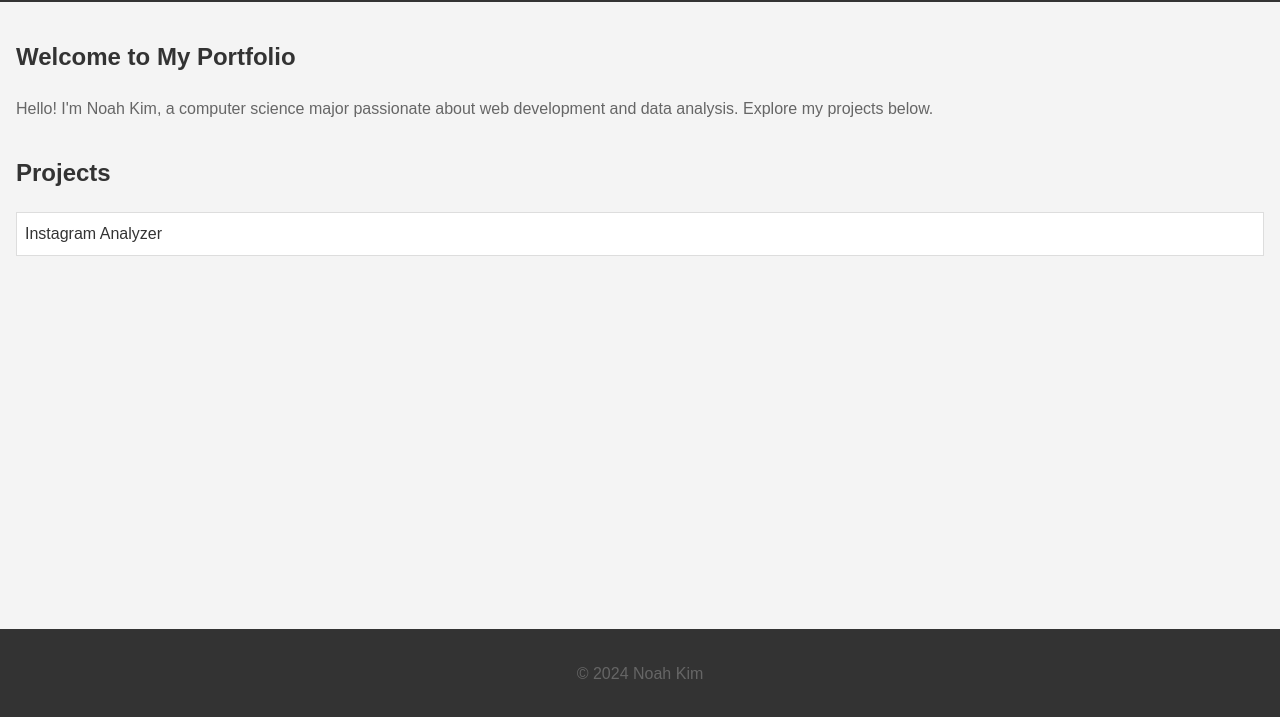
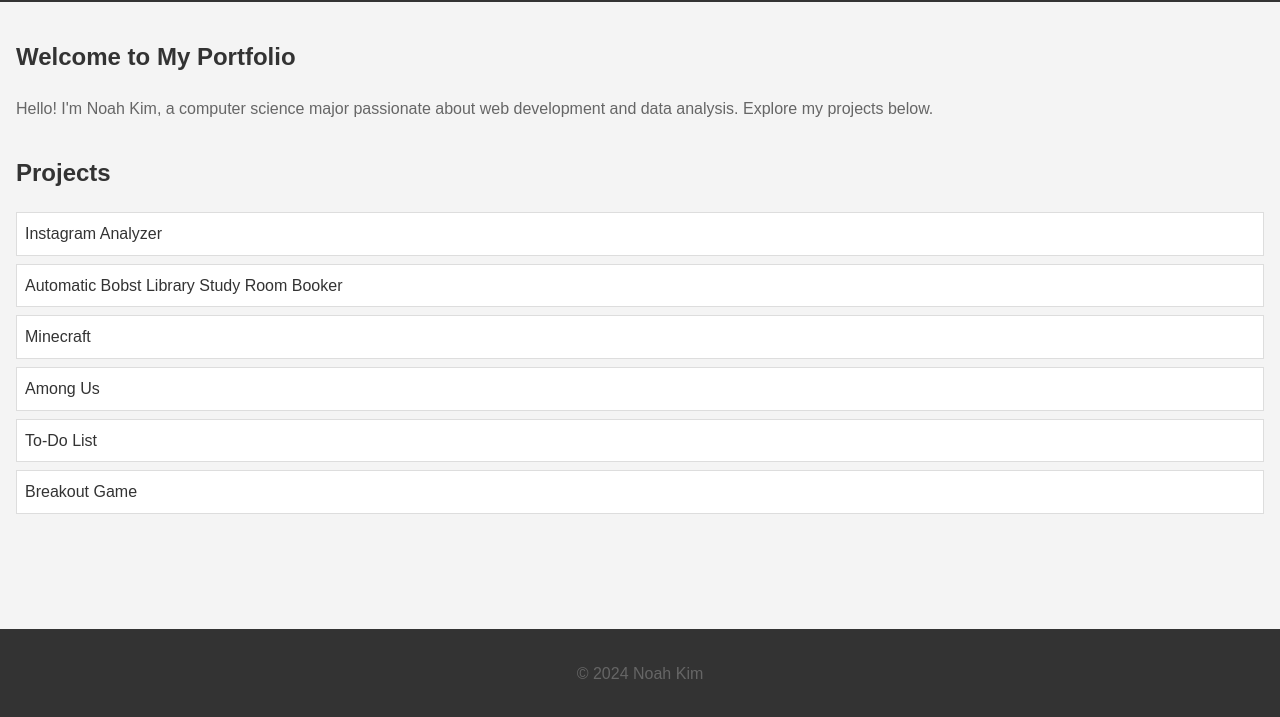
Before and after one commit to nonoahkim1/nonoahkim1.github.io, a plain HTML site: page index.html in a window 1280 px wide. Shown: the part 81-798 px from the top of the page. Drawn offline with Linux system fonts and the light colour scheme.

Commit message:
added projects

```diff
--- a/index.html
+++ b/index.html
@@ -3,7 +3,7 @@
 <head>
     <meta charset="UTF-8">
     <meta name="viewport" content="width=device-width, initial-scale=1.0">
-    <title>Noah Kim's Portfolio</title>
+    <title>Ye-Dam Kim's Portfolio</title>
     <link rel="stylesheet" href="style.css">
 </head>
 <body>
@@ -19,6 +19,11 @@
             <h2>Projects</h2>
             <ul>
                 <li><a href="https://nonoahkim1.github.io/Instagram_Analyzer/" target="_blank">Instagram Analyzer</a></li>
+                <li><a href="https://github.com/nonoahkim1/Bobst-Study-Room-Booker/" target="_blank">Automatic Bobst Library Study Room Booker</a></li>
+                <li><a href="https://nonoahkim1.github.io/Minecraft/" target="_blank">Minecraft</a></li>
+                <li><a href="https://nonoahkim1.github.io/Among_Us/" target="_blank">Among Us</a></li>
+                <li><a href="https://nonoahkim1.github.io/To-Do-List/" target="_blank">To-Do List</a></li>
+                <li><a href=" https://nonoahkim1.github.io/Breakout/" target="_blank">Breakout Game</a></li>
             </ul>
         </section>
     </main>
```
